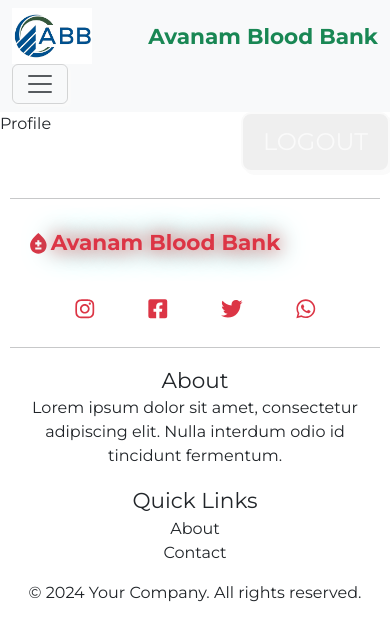
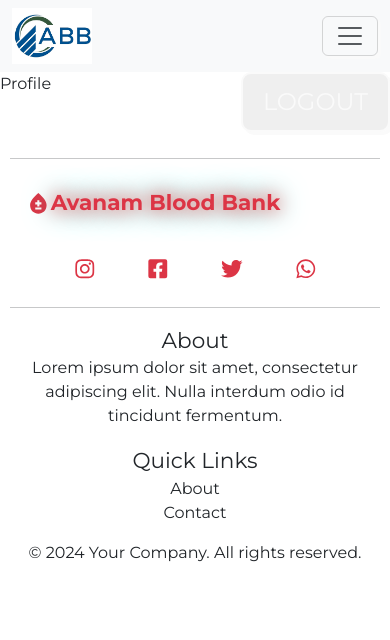
Before and after one commit to prakashwiser/wiser-blood-bank, a React (Vite) app: page /profile in a window 390 px wide. Shown: the top 640 px of the page. Built offline with nearby package versions, Linux system fonts and the light colour scheme.

Commit message:
Prakash update

```diff
--- a/src/Components/Navbar.jsx
+++ b/src/Components/Navbar.jsx
@@ -19,7 +19,7 @@ const Navbars = () => {
           src={Logo}
           alt="Logo"
         />
-        <Link className="text-dark text-decoration-none" to="/"><Text css='text-success fs-4 fw-bold' text='Avanam Blood Bank' /></Link>
+        <Link className="text-dark text-decoration-none d-none d-md-block" to="/"><Text css='text-success fs-4 fw-bold' text='Avanam Blood Bank' /></Link>
 
         <Navbar.Toggle aria-controls="navbarScroll" />
         <Navbar.Collapse id="navbarScroll">
--- a/src/pages/DonorDetails.jsx
+++ b/src/pages/DonorDetails.jsx
@@ -1,5 +1,5 @@
 import React, { useState, useEffect } from "react";
-import { useParams } from "react-router-dom";
+import { useNavigate, useParams } from "react-router-dom";
 import axios from "axios";
 import { ToastContainer, toast } from "react-toastify";
 import "react-toastify/dist/ReactToastify.css";
@@ -7,11 +7,15 @@ import Modal from "react-bootstrap/Modal";
 import Button from "react-bootstrap/Button";
 
 export default function DonorDetail() {
+    const navigate = useNavigate()
     const { id } = useParams();
     const [apiData, setApiData] = useState([]);
     const [loading, setLoading] = useState(false);
     const [showModal, setShowModal] = useState(false);
-
+    const handleclick = () => {
+        setShowModal(!showModal)
+        navigate("/")
+    }
     const getApiData = async () => {
         try {
             setLoading(true);
@@ -65,7 +69,7 @@ export default function DonorDetail() {
                         </div>
                     </Modal.Body>
                     <Modal.Footer>
-                        <Button variant="secondary" onClick={() => setShowModal(false)}>
+                        <Button variant="secondary" onClick={handleclick}>
                             Close
                         </Button>
                     </Modal.Footer>
```
